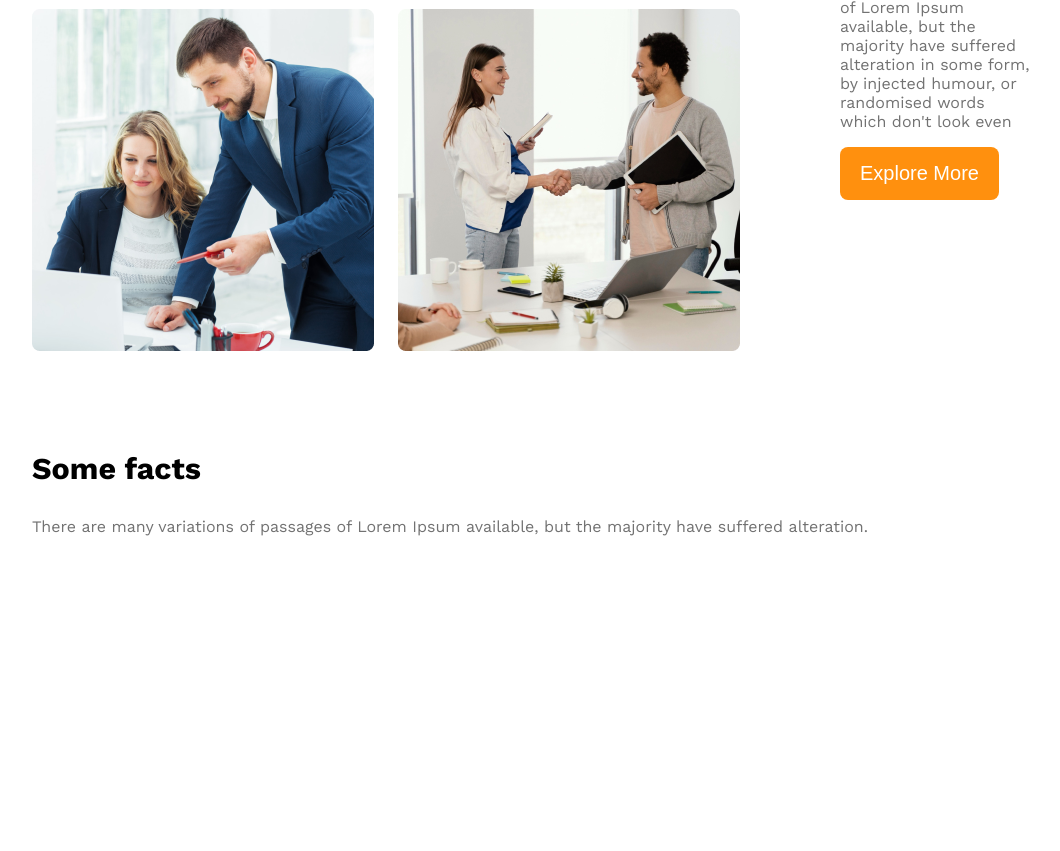
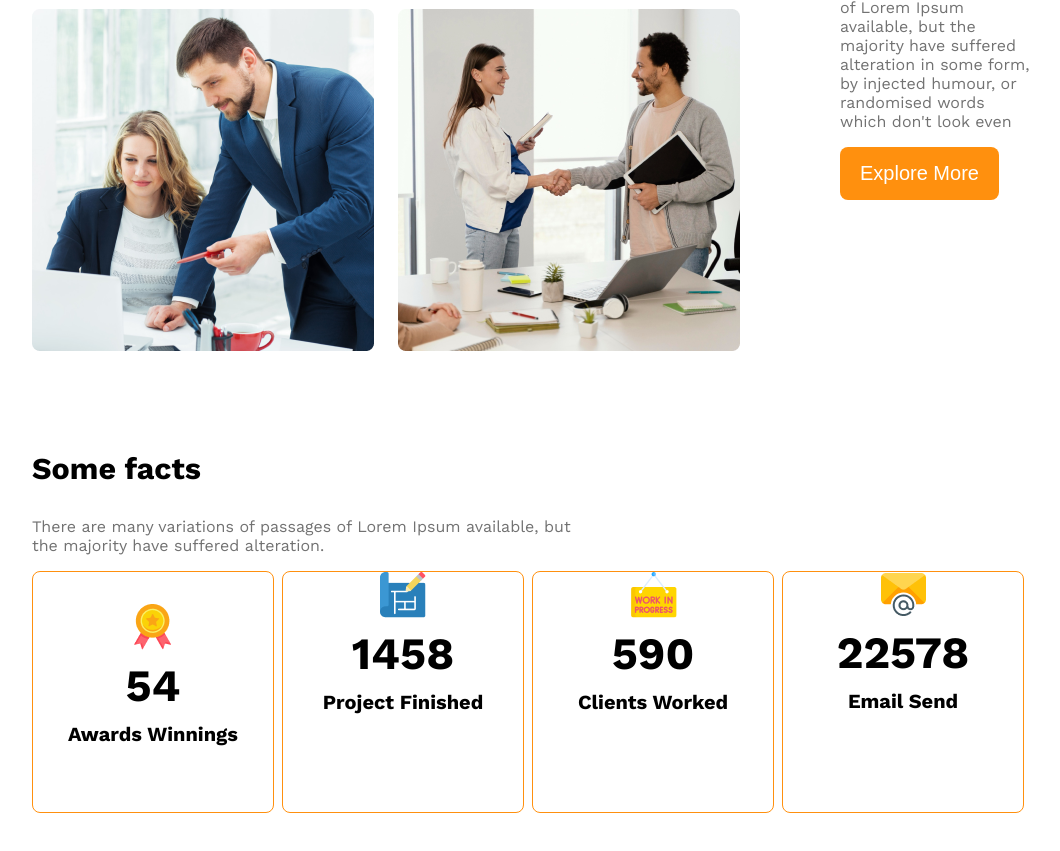
Before and after one commit to disalamin/g3-architects-website, a plain HTML site: page index.html in a window 1280 px wide. Shown: the part 1403-2254 px from the top of the page, without its empty margins (108-1168 px from the left). Before the commit the page ends 2197 px from the top, so only its background shows below. Drawn offline with nearby package versions, Linux system fonts and the light colour scheme.

Commit message:
fact section

```diff
--- a/architects.css
+++ b/architects.css
@@ -103,7 +103,32 @@ main > section{
 #quick-list{
     font-weight: 700;
 }
+/* Some fact related styles */
+.fact-card{
+    border: 1px solid #FF900E;
+    width: 240px;
+height: 240px;
+border-radius: 8px;
+align-items: center;
+justify-content: center;
+text-align: center;
+}
+.fact-number{
+    font-size: 2.8rem;
+    font-weight: 600px;
+    margin-top: 5px;
+    margin-bottom: 10px;
+}
+.fact-name{
+    font-size: 1.25rem;
+    font-weight: 600px;
+    margin-top: 10px;
+}
+.facts-container{
+display: grid;
+grid-template-columns: repeat(4, 1fr);
 
+}
 /* responsive media query */
 @media screen and (max-width:576px){
     .navbar, .nav-link, .teams{
@@ -116,6 +141,9 @@ main > section{
         margin-left: 20px;
     }
 }
+.fact-description{
+    max-width: 540px;
+}
 /* medium size device */
 @media screen and (min-width
 :576px) and(max-width:992px) {
--- a/index.html
+++ b/index.html
@@ -50,31 +50,37 @@
 <!-- Featuers will enjoy -->
  <section>
 <h3 class="section-title">Some facts</h3>
-<p class="text-light-gray">There are many variations of passages of Lorem Ipsum available, but the majority have suffered alteration.</p>
+<p class="text-light-gray fact-description">There are many variations of passages of Lorem Ipsum available, but the majority have suffered alteration.</p>
 <div class="facts-container">
     <!-- .fact*4>img.fact-icon+h4.fact-number+h5.fact-name -->
-    <div class="fact">
-        <img src="" alt="" class="fact-icon">
-        <h4 class="fact-number"></h4>
-        <h5 class="fact-name"></h5>
+   <div class="fact-card display-flex">
+    <div>
+        <img src="images/icons/ribon.png" alt="" class="fact-icon">
+    <h4 class="fact-number">54</h4>
+    <h5 class="fact-name">Awards Winnings</h5>
     </div>
-    <div class="fact">
-        <img src="" alt="" class="fact-icon">
-        <h4 class="fact-number"></h4>
-        <h5 class="fact-name"></h5>
+   </div>
+   <div class="fact-card">
+    <div>
+        <img src="images/icons/projects.png" alt="" class="fact-icon">
+    <h4 class="fact-number">1458</h4>
+    <h5 class="fact-name">Project Finished</h5>
     </div>
-    <div class="fact">
-        <img src="" alt="" class="fact-icon">
-        <h4 class="fact-number"></h4>
-        <h5 class="fact-name"></h5>
+   </div>
+   <div class="fact-card">
+    <div>
+        <img src="images/icons/customers.png" alt="" class="fact-icon">
+    <h4 class="fact-number">590</h4>
+    <h5 class="fact-name">Clients Worked</h5>
     </div>
-    <div class="fact">
-        <img src="" alt="" class="fact-icon">
-        <h4 class="fact-number"></h4>
-        <h5 class="fact-name"></h5>
+   </div>
+   <div class="fact-card">
+    <div>
+        <img src="images/icons/email.png" alt="" class="fact-icon">
+    <h4 class="fact-number">22578</h4>
+    <h5 class="fact-name">Email Send</h5>
     </div>
-
-</div>
+   </div>
  </section>
  <!-- Some Facts -->
   <section class="some-facts">
```
